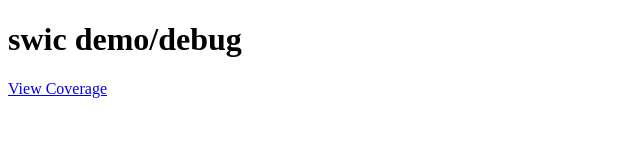
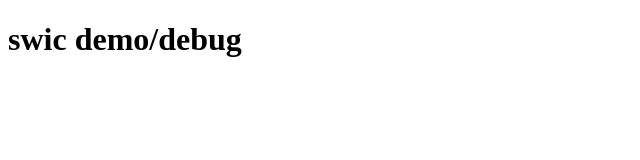
Before and after one commit to rhashimoto/swic, a website built with Parcel: page demo/index.html in a window 1280 px wide. Shown: the whole page, without its empty margins (0-640 px from the left). Built offline with nearby package versions, Linux system fonts and the light colour scheme.

Commit message:
Remove obsolete anchor element from demo.

```diff
--- a/demo/index.html
+++ b/demo/index.html
@@ -6,7 +6,6 @@
 </head>
 <body>
   <h1>swic demo/debug</h1>
-  <div><a href="?swic-coverage" target="_blank">View Coverage</a></div>
   <script type="module">
     const worker = new Worker('./demo-worker.js', { type: 'module' });
   </script>
```
